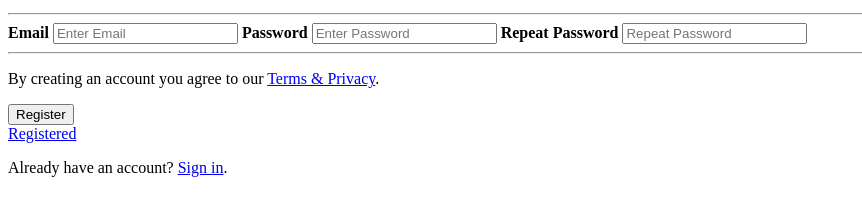
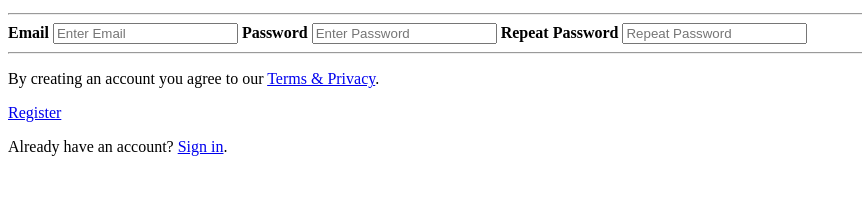
Before and after one commit to photoeditz/teacher, a plain HTML site: page index.html in a window 1280 px wide. Shown: the part 87-302 px from the top of the page, without its empty margins (0-862 px from the left). Drawn offline with Linux system fonts and the light colour scheme.

Commit message:
Update index.html

```diff
--- a/index.html
+++ b/index.html
@@ -15,9 +15,8 @@
     <hr>
 
     <p>By creating an account you agree to our <a href="#">Terms & Privacy</a>.</p>
-    <button type="submit" class="registerbtn">Register</button>
   </div>
-  <a class="link" href="done.html">Registered</a>
+  <a class="link" href="done.html">Register</a>
 
   <div class="container signin">
     <p>Already have an account? <a href="#">Sign in</a>.</p>
```
